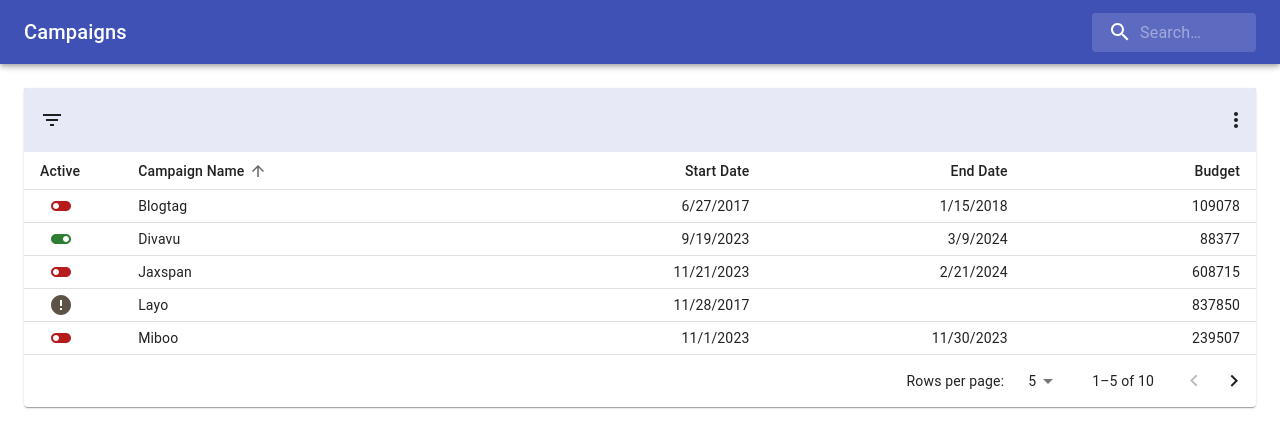
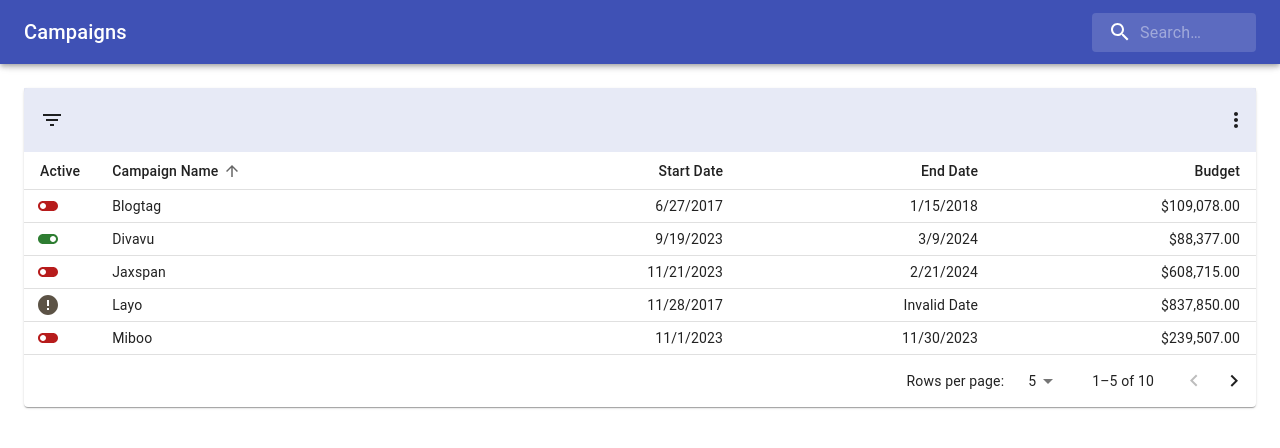
Before and after one commit to mmcbruno/km-test-marzia, a React (Create React App) app: page / in a window 1280 px wide. Shown: the top 448 px of the page. Built offline with nearby package versions, Linux system fonts and the light colour scheme.

Commit message:
data formatted

```diff
--- a/src/components/CampaignsTable/index.tsx
+++ b/src/components/CampaignsTable/index.tsx
@@ -5,11 +5,11 @@ import TableCell from '@mui/material/TableCell';
 import TablePagination from '@mui/material/TablePagination';
 import TableRow from '@mui/material/TableRow';
 import Paper from '@mui/material/Paper';
-import { CampaignData, CampaignsTableProps, Order } from '../../store/types';
-import { getComparator } from './sortingUtils';
-import { CampaignsTableHead } from '../CampaignsTableHead';
-import { CampaignActivationStatus } from '../CampaignActivationStatus';
-import { CampaignsTableToolbar } from '../CampaignsTableToolbar';
+import {CampaignData, CampaignsTableProps, Order} from '../../store/types';
+import {CampaignsTableHead} from '../CampaignsTableHead';
+import {CampaignActivationStatus} from '../CampaignActivationStatus';
+import {CampaignsTableToolbar} from '../CampaignsTableToolbar';
+import {getComparator, formatBudget} from "../utils";
 
 export const CampaignsTable = (props: CampaignsTableProps) => {
     const [order, setOrder] = React.useState<Order>('asc');
@@ -53,9 +53,9 @@ export const CampaignsTable = (props: CampaignsTableProps) => {
     );
 
     return (
-    <Paper sx={{ margin: 3 }}>
-      <CampaignsTableToolbar />
-      <Table sx={{ minWidth: 750 }} aria-labelledby='tableTitle' size={'small'}>
+        <Paper sx={{margin: 3}}>
+            <CampaignsTableToolbar/>
+            <Table sx={{minWidth: 750}} aria-labelledby='tableTitle' size={'small'}>
                 <CampaignsTableHead
                     order={order}
                     orderBy={orderBy}
@@ -69,7 +69,7 @@ export const CampaignsTable = (props: CampaignsTableProps) => {
                                 hover
                                 tabIndex={-1}
                                 key={row.name}
-                sx={{ cursor: 'pointer' }}
+                                sx={{cursor: 'pointer'}}
                             >
                                 <TableCell padding='checkbox' align='center'>
                                     <CampaignActivationStatus
@@ -78,9 +78,9 @@ export const CampaignsTable = (props: CampaignsTableProps) => {
                                     />
                                 </TableCell>
                                 <TableCell align='left'>{row.name}</TableCell>
-                <TableCell align='right'>{row.startDate}</TableCell>
-                <TableCell align='right'>{row.endDate}</TableCell>
-                <TableCell align='right'>{row.budget}</TableCell>
+                                <TableCell align='right'>{new Date(row.startDate).toLocaleDateString()}</TableCell>
+                                <TableCell align='right'>{new Date(row.endDate).toLocaleDateString()}</TableCell>
+                                <TableCell align='right'>{formatBudget(row.budget)}</TableCell>
                             </TableRow>
                         );
                     })}
@@ -90,7 +90,7 @@ export const CampaignsTable = (props: CampaignsTableProps) => {
                                 height: 33 * emptyRows,
                             }}
                         >
-              <TableCell colSpan={5} />
+                            <TableCell colSpan={5}/>
                         </TableRow>
                     )}
                 </TableBody>
--- a/src/components/CampaignsTable/sortingUtils.ts
+++ /dev/null
@@ -1,24 +0,0 @@
-import { Order } from '../../store/types';
-
-export const sortingOptions = ['name', 'budget'];
-export const descendingComparator = <T>(a: T, b: T, orderBy: keyof T) => {
-  if (b[orderBy] < a[orderBy]) {
-    return -1;
-  }
-  if (b[orderBy] > a[orderBy]) {
-    return 1;
-  }
-  return 0;
-};
-
-export function getComparator<Key extends keyof any>(
-  order: Order,
-  orderBy: Key
-): (
-  a: { [key in Key]: number | string },
-  b: { [key in Key]: number | string }
-) => number {
-  return order === 'desc'
-    ? (a, b) => descendingComparator(a, b, orderBy)
-    : (a, b) => -descendingComparator(a, b, orderBy);
-}
--- a/src/components/CampaignsTableHead/index.tsx
+++ b/src/components/CampaignsTableHead/index.tsx
@@ -1,16 +1,16 @@
-import { CampaignData, EnhancedTableProps } from '../../store/types';
+import {CampaignData, EnhancedTableProps} from '../../store/types';
 import * as React from 'react';
 import TableHead from '@mui/material/TableHead';
 import TableRow from '@mui/material/TableRow';
 import TableCell from '@mui/material/TableCell';
-import { sortingOptions } from '../CampaignsTable/sortingUtils';
+import {sortingOptions} from '../utils';
 import TableSortLabel from '@mui/material/TableSortLabel';
 import Box from '@mui/material/Box';
-import { visuallyHidden } from '@mui/utils';
-import { headCells } from '../../data';
+import {visuallyHidden} from '@mui/utils';
+import {headCells} from '../../data';
 
 export const CampaignsTableHead = (props: EnhancedTableProps) => {
-  const { order, orderBy, onRequestSort } = props;
+    const {order, orderBy, onRequestSort} = props;
 
     const createSortHandler =
         (property: string) => (event: React.MouseEvent<unknown>) => {
@@ -27,7 +27,7 @@ export const CampaignsTableHead = (props: EnhancedTableProps) => {
                         padding={'normal'}
                         sortDirection={sortingOptions.includes(headCell.id) ? order : false}
                     >
-            <TableSortLabel
+                        {sortingOptions.includes(headCell.id) ? <TableSortLabel
                                 active={orderBy === headCell.id}
                                 direction={orderBy === headCell.id ? order : 'asc'}
                                 onClick={createSortHandler(headCell.id)}
@@ -38,7 +38,10 @@ export const CampaignsTableHead = (props: EnhancedTableProps) => {
                                         {order === 'desc' ? 'sorted descending' : 'sorted ascending'}
                                     </Box>
                                 ) : null}
-            </TableSortLabel>
+                            </TableSortLabel> :
+                            headCell.label
+                        }
+
                     </TableCell>
                 ))}
             </TableRow>
--- /dev/null
+++ b/src/components/utils.ts
@@ -0,0 +1,32 @@
+import {Order} from '../store/types';
+
+export const sortingOptions = ['name', 'budget'];
+export const descendingComparator = <T>(a: T, b: T, orderBy: keyof T) => {
+    if (b[orderBy] < a[orderBy]) {
+        return -1;
+    }
+    if (b[orderBy] > a[orderBy]) {
+        return 1;
+    }
+    return 0;
+};
+
+export function getComparator<Key extends keyof any>(
+    order: Order,
+    orderBy: Key
+): (
+    a: { [key in Key]: number | string },
+    b: { [key in Key]: number | string }
+) => number {
+    return order === 'desc'
+        ? (a, b) => descendingComparator(a, b, orderBy)
+        : (a, b) => -descendingComparator(a, b, orderBy);
+}
+
+export const formatBudget = (budget: number) => {
+    let USDollar = new Intl.NumberFormat('en-US', {
+        style: 'currency',
+        currency: 'USD',
+    });
+    return USDollar.format(budget);
+}
```
Lines whose indentation alone changed are shown as unchanged.
